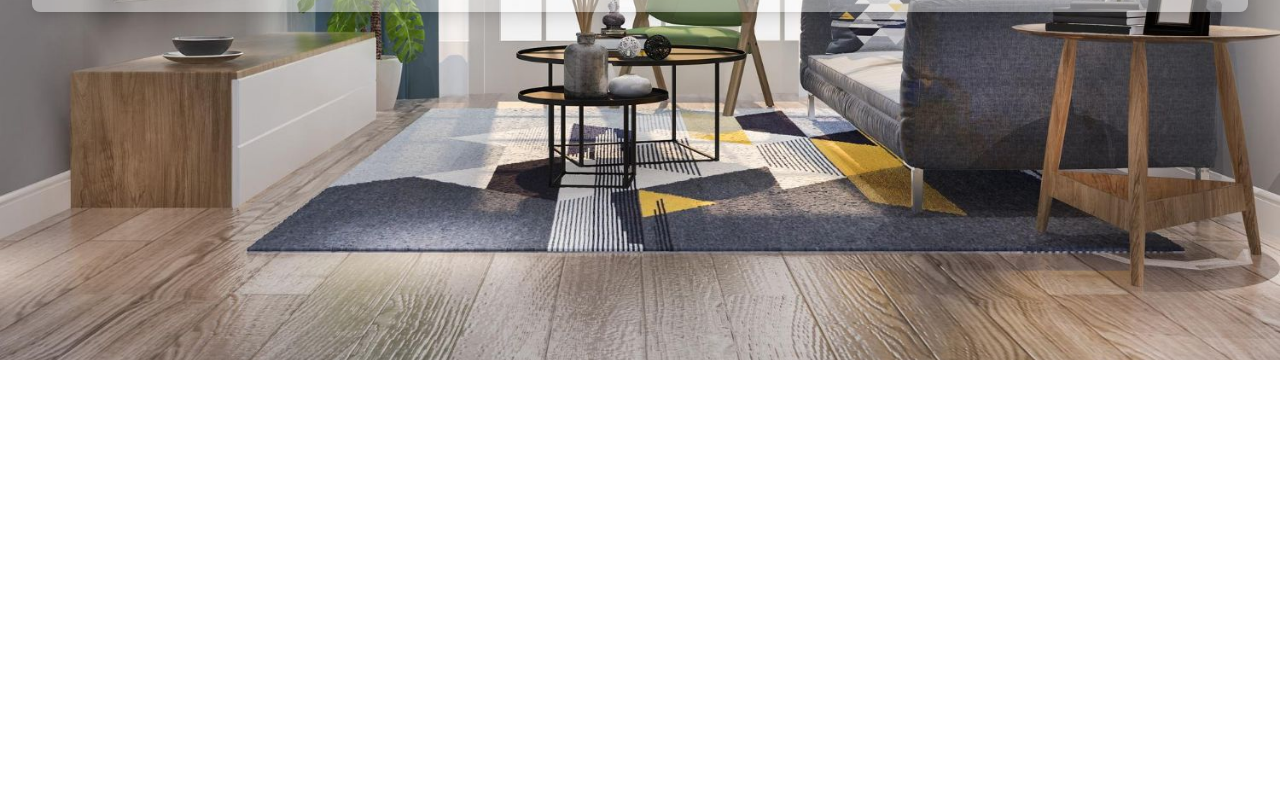
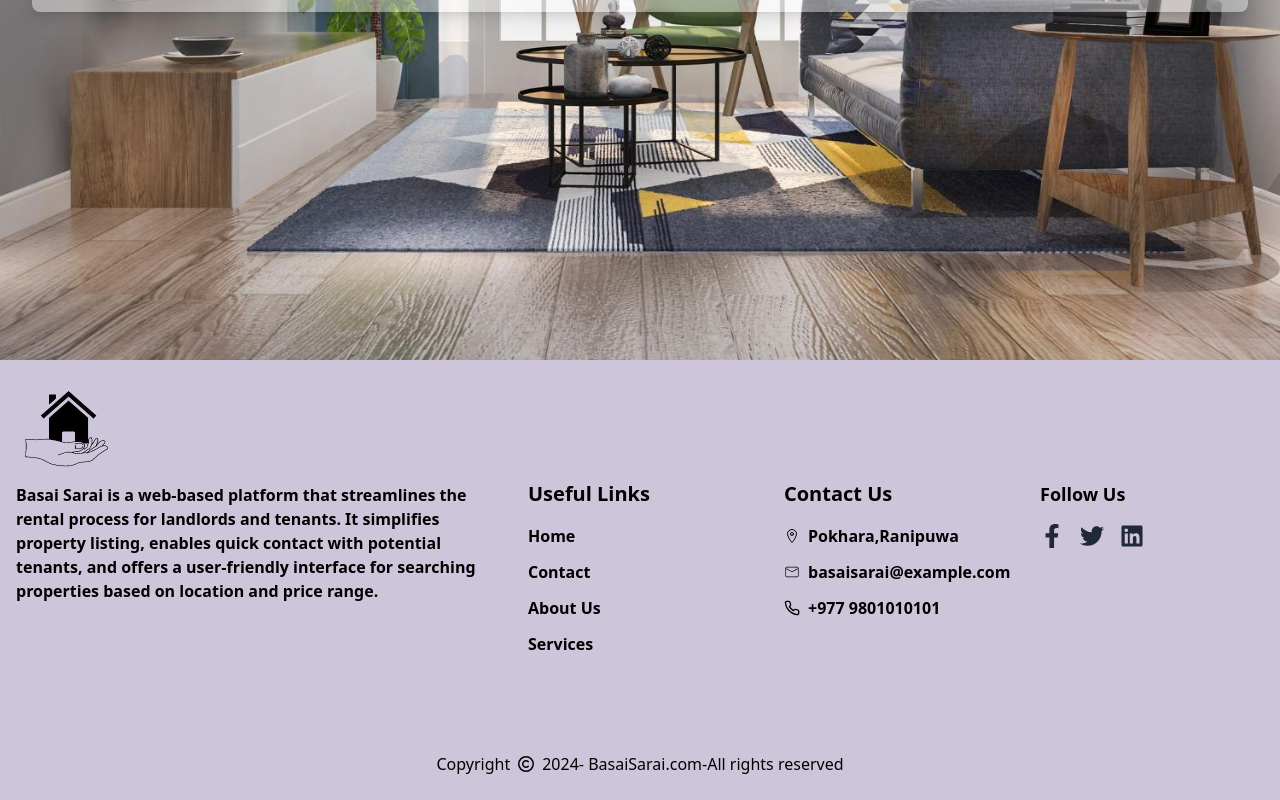
Before and after one commit to safaltastha/Flat-Renting-Web-Application, a React (Create React App) app in the folder frontend/: page / in a window 1280 px wide. Shown: the part 520-1320 px from the top of the page. Before the commit the page ends 880 px from the top, so only its background shows below. Built offline with nearby package versions, Linux system fonts and the light colour scheme.

Commit message:
createdfooter

```diff
--- a/frontend/src/App.js
+++ b/frontend/src/App.js
@@ -2,6 +2,7 @@
 import React from "react";
 import { Route, BrowserRouter as Router, Routes } from "react-router-dom";
 import DetailedViewPage from "./components/DetailedViewPage";
+import Footer from "./components/Footer";
 import Navbar from "./components/Navbar";
 import HomePage from "./pages/HomePage";
 import LoginForm from "./pages/LoginForm";
@@ -21,6 +22,7 @@ const App = () => {
         {<Route path="/login" element={<LoginForm />} />}
         {/* Other routes */}
       </Routes>
+      <Footer />
     </Router>
   );
 };
--- /dev/null
+++ b/frontend/src/components/Footer.js
@@ -0,0 +1,129 @@
+import React from "react";
+import { CiMail } from "react-icons/ci";
+import { FaFacebookF, FaLinkedin, FaTwitter } from "react-icons/fa";
+import { FaRegCopyright } from "react-icons/fa6";
+import { FiPhone } from "react-icons/fi";
+import { IoLocationOutline } from "react-icons/io5";
+
+const Footer = () => {
+  return (
+    <footer className="bg-[#cdc6db] text-black py-6">
+      <div className="container mx-auto px-4">
+        <div className="grid grid-cols-1 md:grid-cols-5 gap-8 sm:col-span-1 lg:col-span-4">
+          {/* Logo and Description */}
+          <div className="md:col-span-2">
+            <img src="logo/nobg.png" alt="Logo" className="w-[20%] mb-2" />
+            <p className="text-md font-semibold">
+              Basai Sarai is a web-based platform that streamlines the rental
+              process for landlords and tenants. It simplifies property listing,
+              enables quick contact with potential tenants, and offers a
+              user-friendly interface for searching properties based on location
+              and price range.
+            </p>
+          </div>
+
+          {/* Useful Links */}
+          <div className="md:col-span-1 py-24">
+            <h4 className="text-xl font-bold mb-4">Useful Links</h4>
+            <ul className="flex flex-col gap-3 font-semibold">
+              <li>
+                <a href="/" className="hover:underline">
+                  Home
+                </a>
+              </li>
+              <li>
+                <a href="/contact" className="hover:underline">
+                  Contact
+                </a>
+              </li>
+              <li>
+                <a href="/about" className="hover:underline">
+                  About Us
+                </a>
+              </li>
+              <li>
+                <a href="/services" className="hover:underline">
+                  Services
+                </a>
+              </li>
+            </ul>
+          </div>
+
+          {/* Contact Us */}
+          <div className="md:col-span-1 py-24 ">
+            <h4 className="text-xl font-bold mb-4 ">Contact Us</h4>
+            <ul className="flex flex-col gap-3 font-semibold">
+              <li className="flex items-center gap-2">
+                <span>
+                  <IoLocationOutline />
+                </span>
+                Pokhara,Ranipuwa
+              </li>
+              <li className="flex items-center gap-2">
+                <span>
+                  <CiMail />
+                </span>
+                <a
+                  href="mailto:basaisarai@example.com"
+                  className="hover:underline"
+                >
+                  basaisarai@example.com
+                </a>
+              </li>
+              <li className="flex items-center gap-2">
+                <span>
+                  <FiPhone />
+                </span>
+                <a href="+977 9801010101" className="hover:underline">
+                  +977 9801010101
+                </a>
+              </li>
+            </ul>
+          </div>
+
+          {/* Follow Us */}
+          <div className="md:col-span-1 py-24">
+            <h4 className="text-lg font-bold mb-4">Follow Us</h4>
+            <div className="flex space-x-4">
+              <a
+                href="https://www.facebook.com"
+                target="_blank"
+                rel="noopener noreferrer"
+                className="text-gray-800 hover:text-white"
+              >
+                <FaFacebookF size={24} />
+              </a>
+              <a
+                href="https://www.twitter.com"
+                target="_blank"
+                rel="noopener noreferrer"
+                className="text-gray-800 hover:text-white"
+              >
+                <FaTwitter size={24} />
+              </a>
+              <a
+                href="https://www.linkedin.com"
+                target="_blank"
+                rel="noopener noreferrer"
+                className="text-gray-800 hover:text-white"
+              >
+                <FaLinkedin size={24} />
+              </a>
+            </div>
+          </div>
+        </div>
+        <div className="flex justify-center">
+          <p className="flex items-center gap-2 ">
+            Copyright
+            <span>
+              <FaRegCopyright />
+            </span>{" "}
+            2024- BasaiSarai.com-All rights reserved{" "}
+          </p>
+        </div>
+      </div>
+    </footer>
+  );
+};
+
+export default Footer;
--- /dev/null
+++ b/frontend/src/pages/FeaturedProperties.js
@@ -0,0 +1,13 @@
+import React from "react";
+
+const FeaturedProperties = () => {
+  return (
+    <div>
+      {/* <div className="flex justify-center">
+        <p className="text-4xl"> Featured Properties</p>
+      </div> */}
+    </div>
+  );
+};
+
+export default FeaturedProperties;
--- a/frontend/src/pages/HomePage.js
+++ b/frontend/src/pages/HomePage.js
@@ -1,10 +1,12 @@
 import React from "react";
+import FeaturedProperties from "./FeaturedProperties";
 import HeroSection from "./Homepage/HeroSection";
 
 const HomePage = () => {
   return (
     <div>
       <HeroSection />
+      <FeaturedProperties />
     </div>
   );
 };
--- a/frontend/src/pages/Homepage/HeroSection.js
+++ b/frontend/src/pages/Homepage/HeroSection.js
@@ -93,7 +93,7 @@ const HeroSection = () => {
                 xl:w-[1536px]
                 2xl:w-[1920px] md:object-cover"
           />
-          <div className="w-full  absolute top-[20%] left-[17%]  ">
+          <div className="w-[700px]  absolute top-[20%] left-[17%]  ">
             <div className="bg-gray-800 bg-opacity-40  rounded-lg shadow-lg  max-w-2xl p-5 h-[600px]">
               <div className="flex flex-col gap-8 my-12  ">
                 {/* Location Dropdown */}
```
Also changed, not shown: frontend/public/logo/nobg.png (added).
